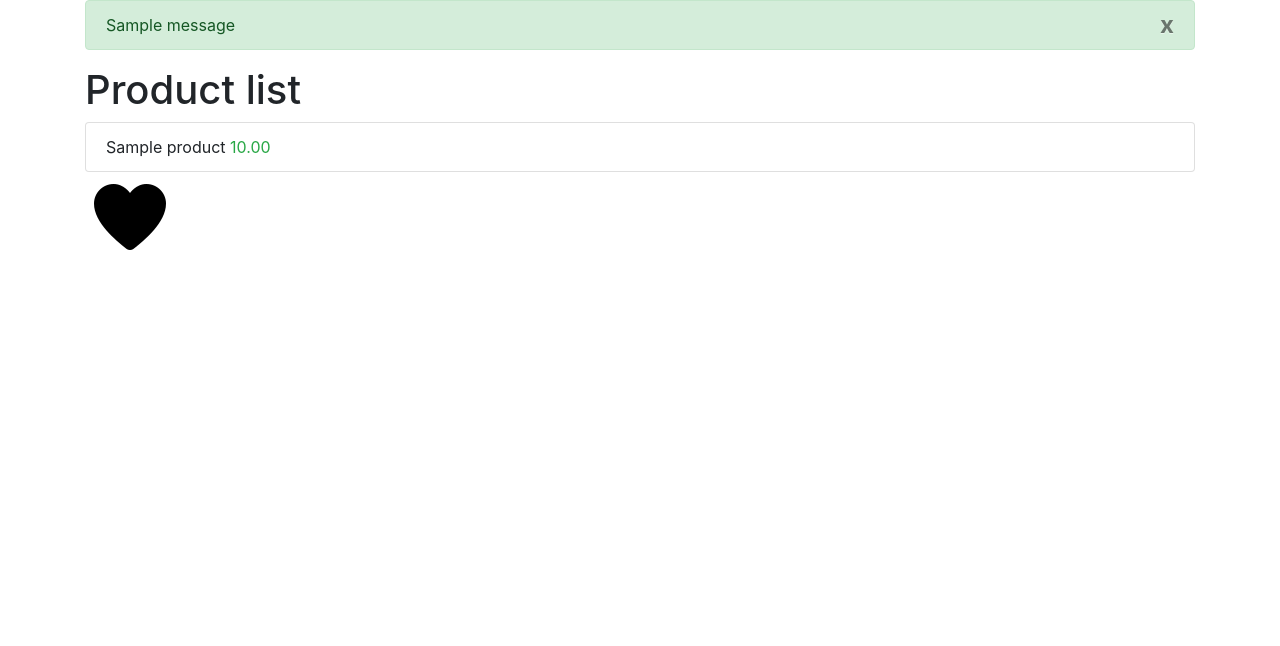
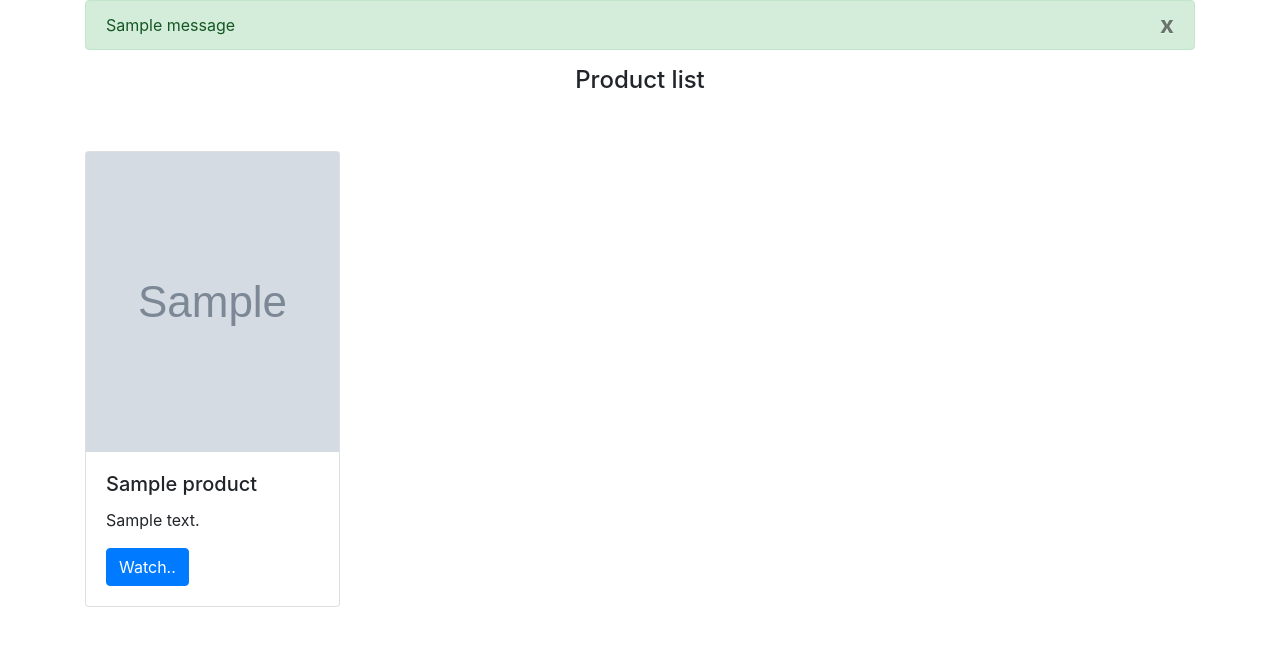
Before and after one commit to CristianSifuentes/DjangoLabsAdvanced-, a Django app: page / in a window 1280 px wide. Shown: the part 56-702 px from the top of the page. Run offline with Django 3.2, Linux system fonts and the light colour scheme; tables that the repository leaves empty hold one stand-in row (values such as "Sample post"); grey boxes marked "Sample" are stand-in pictures; one stand-in notice (Sample message) is shown; some libraries are stand-ins or nearby versions.

Commit message:
20200917: Implementing card style in index file for get a better structure in product list section

```diff
--- a/store/templates/index.html
+++ b/store/templates/index.html
@@ -4,9 +4,24 @@
 {% block content %}
 
         <div class="col">
-                <h1>{{ message }}</h1>
-                {% for product in products %}
-                    <ul class="list-group">
+                <h4 class="text-center">{{ message }}</h4>
+                <div class="row">
+                    {% for product in products %}
+                    <div class="col-3 mt-5">
+                        <div class="card h-100">
+                            {% if product.image %}
+                              <img src="{{ product.image.url  }}" alt="Product image" height="300" >
+                            {% endif %}
+
+                            <div class="card-body">
+                                <h5 class="card-title">{{ product.title  }}</h5>
+                                <p class="card-text">{{ product.description  }}</p>
+                                <a href="#" class="btn btn-primary">Watch..</a>
+                            </div>
+                        </div>
+
+                    </div>
+                    <!-- <ul class="list-group">
                         <li class="list-group-item">
                             {{ product.title }}
 
@@ -19,8 +34,12 @@
                             </span>
                         </li>
                     </ul>
-                    <img src="{% static 'images/icons8-heart-90.png' %}" alt="image"/>
+
+                    <img src="{% static 'images/icons8-heart-90.png' %}" alt="image"/> -->
                 {% endfor %}
+                </div>
+
+
         </div>
 
 
```
